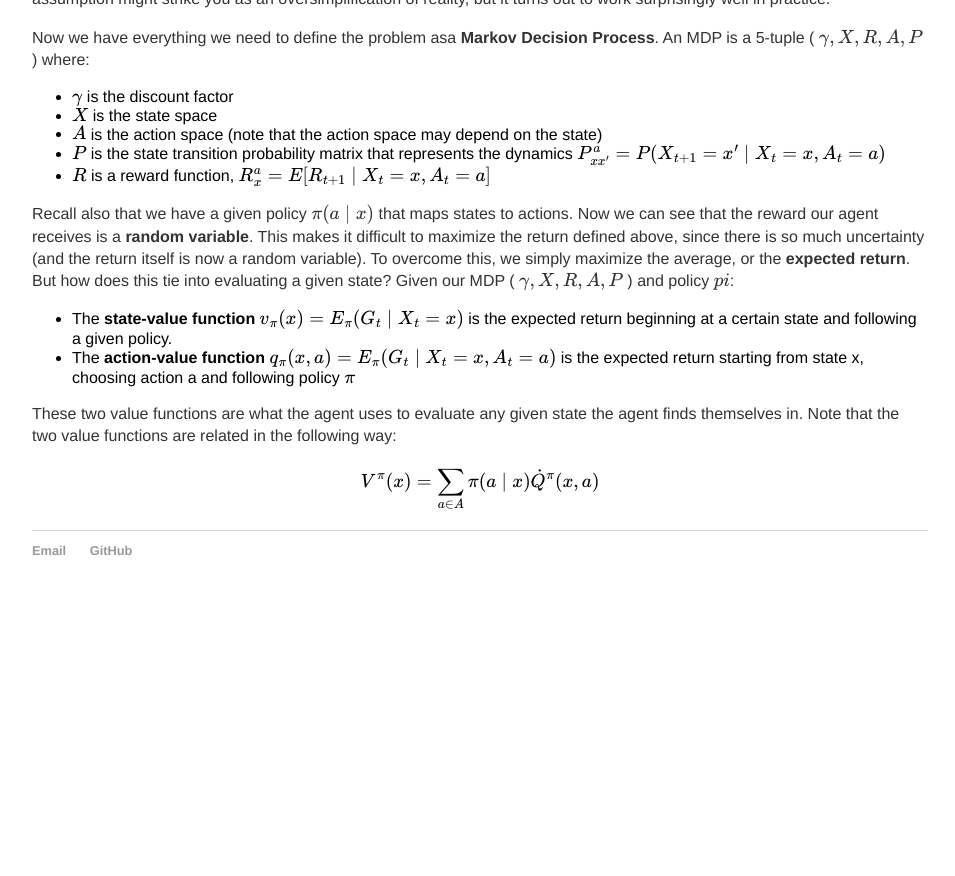
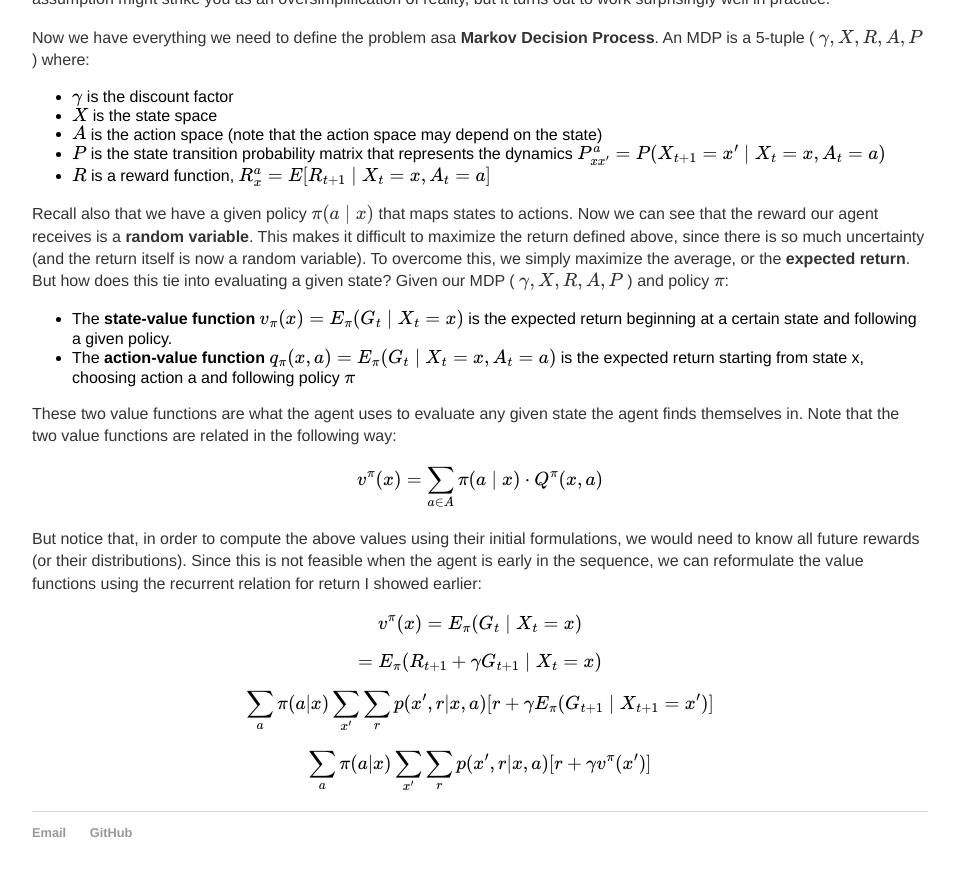
Before and after one commit to 12mre1/12mre1.github.io, a Jekyll site: the page built from _posts/2021-02-17-The-Basic-Reinforcement-Learning-Framework.md, in a window 1280 px wide and 900 px high, scrolled down 3251 px. Shown: the top 876 px of the window, without its empty margins (160-1115 px from the left). Built offline with Jekyll 4.4.1, drawn with Linux system fonts in a browser that asks for light colours; formulas are drawn with MathJax 3; before the commit the page ends 3869 px from its top, so only the background shows below that.

Commit message:
update RL post

```diff
--- a/_posts/2021-02-17-The-Basic-Reinforcement-Learning-Framework.md
+++ b/_posts/2021-02-17-The-Basic-Reinforcement-Learning-Framework.md
@@ -73,10 +73,20 @@ Now we have everything we need to define the problem asa __Markov Decision Proce
 - \\( P \\) is the state transition probability matrix that represents the dynamics \\( P_{xx'}^{a} = P(X_{t+1} = x'\mid X_t = x, A_t = a) \\)
 - \\( R \\) is a reward function, \\(R_{x}^{a} =  E[R_{t+1} \mid X_t = x , A_t = a] \\)
 
-Recall also that we have a given policy \\( \pi(a \mid x) \\) that maps states to actions. Now we can see that the reward our agent receives is a __random variable__. This makes it difficult to maximize the return defined above, since there is so much uncertainty (and the return itself is now a random variable). To overcome this, we simply maximize the average, or the __expected return__. But how does this tie into evaluating a given state? Given our MDP ( \\( \gamma, X, R, A, P \\) ) and policy \\( pi \\):
+Recall also that we have a given policy \\( \pi(a \mid x) \\) that maps states to actions. Now we can see that the reward our agent receives is a __random variable__. This makes it difficult to maximize the return defined above, since there is so much uncertainty (and the return itself is now a random variable). To overcome this, we simply maximize the average, or the __expected return__. But how does this tie into evaluating a given state? Given our MDP ( \\( \gamma, X, R, A, P \\) ) and policy \\( \pi \\):
 - The __state-value function__ \\( v_{\pi}(x) = E_{\pi}(G_t \mid X_t = x) \\) is the expected return beginning at a certain state and following a given policy.
 - The __action-value function__  \\( q_{\pi}(x,a) = E_{\pi}(G_t \mid X_t = x, A_t = a) \\) is the expected return starting from state x, choosing action a and following policy \\( \pi \\)
 
 These two value functions are what the agent uses to evaluate any given state the agent finds themselves in. Note that the two value functions are related in the following way:
 
-$$ V^{\pi}(x) = \sum_{a \in A} \pi(a \mid x) \dot Q^{\pi}(x,a) $$
+$$ v^{\pi}(x) = \sum_{a \in A} \pi(a \mid x) \cdot Q^{\pi}(x,a) $$
+
+But notice that, in order to compute the above values using their initial formulations, we would need to know all future rewards (or their distributions). Since this is not feasible when the agent is early in the sequence, we can reformulate the value functions using the recurrent relation for return I showed earlier:
+
+$$ v^{\pi}(x) = E_{\pi}(G_t \mid X_t = x) $$
+
+$$ = E_{\pi}(R_{t+1} + \gamma G_{t+1} \mid X_t = x) $$
+
+$$ \sum_{a} \pi(a|x) \sum_{x'} \sum_{r} p(x', r | x, a) [r + \gamma E_{\pi}(G_{t+1} \mid X_{t+1} = x')] $$
+
+$$ \sum_{a} \pi(a|x) \sum_{x'} \sum_{r} p(x', r | x, a) [r + \gamma v^{\pi}(x')] $$
```
